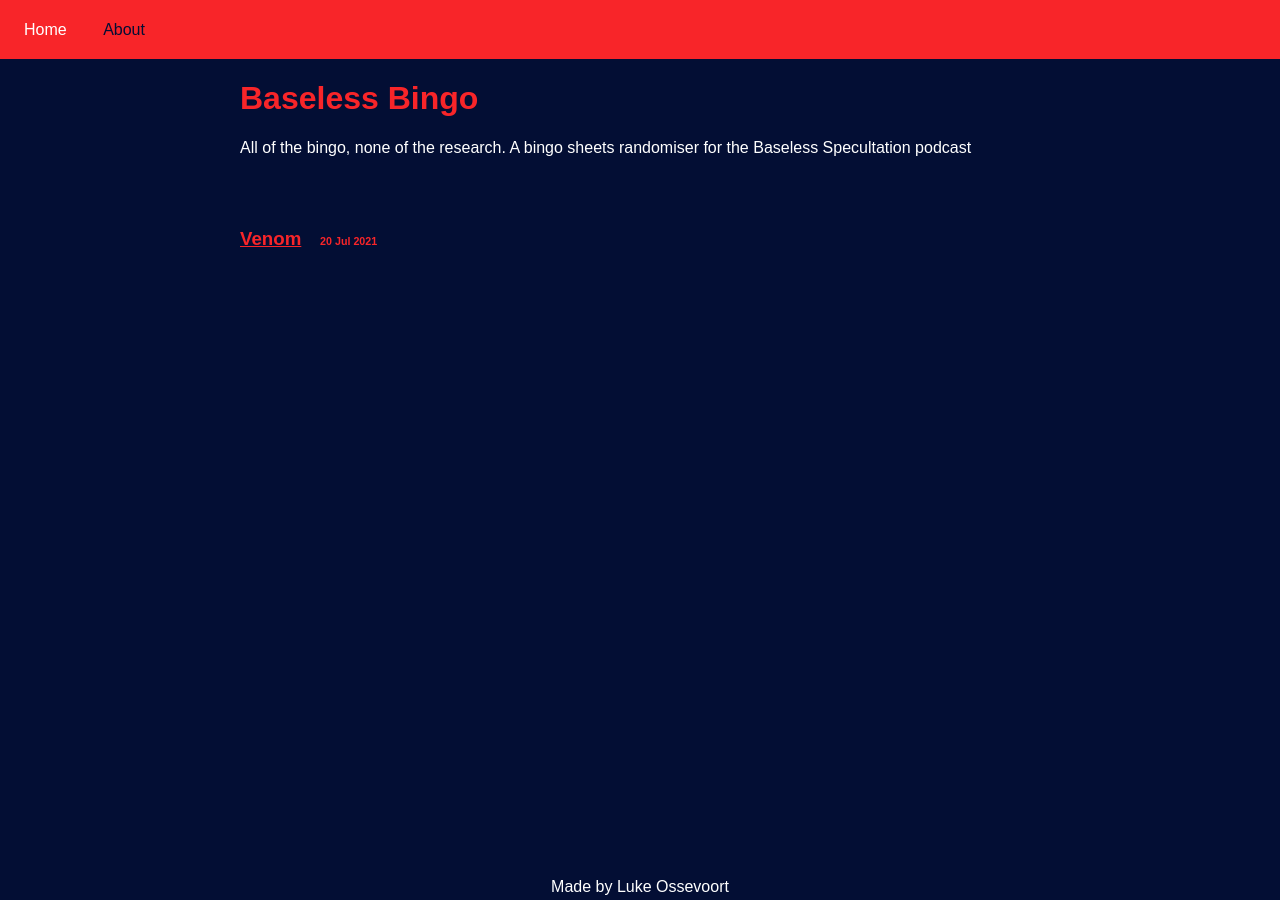
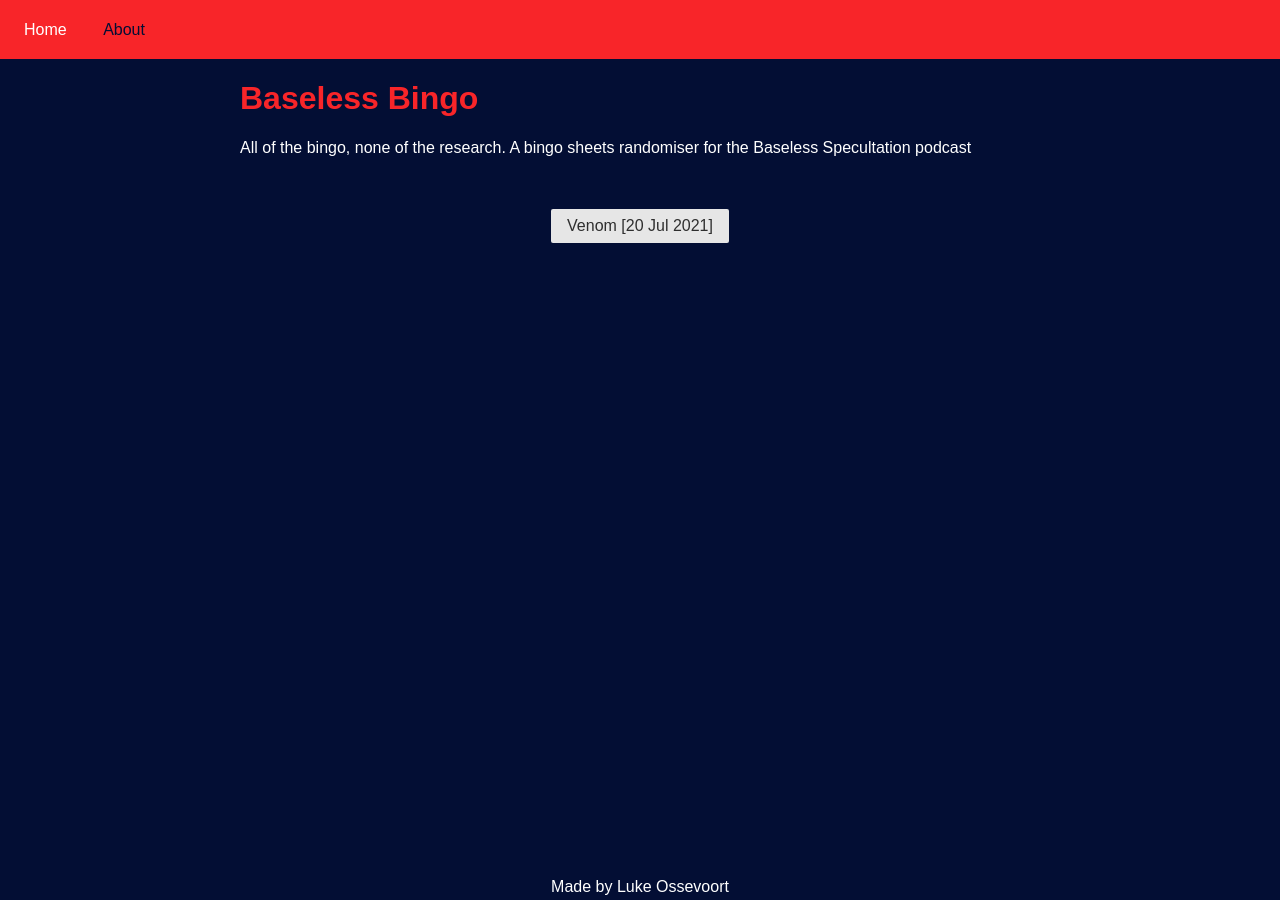
Before and after one commit to Sumblefore/baseless.bingo, a Jekyll site: the page built from src/index.markdown, in a window 1280 px wide. Built offline with Jekyll 4.4.1, drawn with Linux system fonts in a browser that asks for light colours; nearby versions of some CDN libraries.

Commit message:
Display posts as button

```diff
--- a/src/_includes/postlist.html
+++ b/src/_includes/postlist.html
@@ -1,7 +1,8 @@
 <div class="pure-u-md-1-6"></div>
-<div class="l-box pure-u-1 pure-u-md-2-3">
+<div class="l-box is-center pure-u-1 pure-u-md-2-3">
     {% for post in site.posts %}
-    <div class="post-h"><h3><a href="{{ post.url }}">{{ post.title }}</a></h3><h6>{{ post.date | date_to_string }}</h6></div>
-    {% endfor %}
+    <a class="pure-button" href="{{ post.url }}">
+        {{ post.title }} [{{ post.date | date_to_string }}]
+    </a> {% endfor %}
 </div>
 <div class="pure-u-md-1-6"></div>
```
